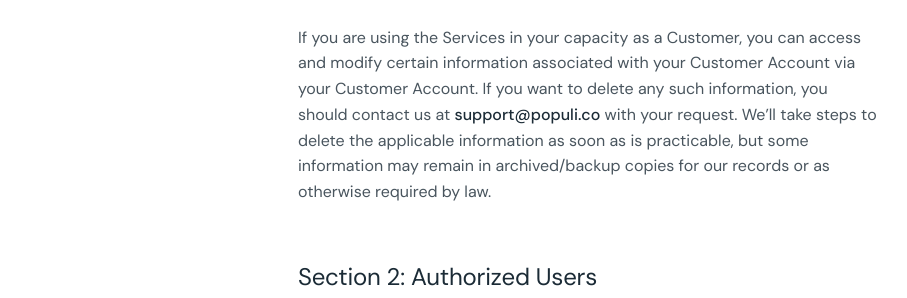
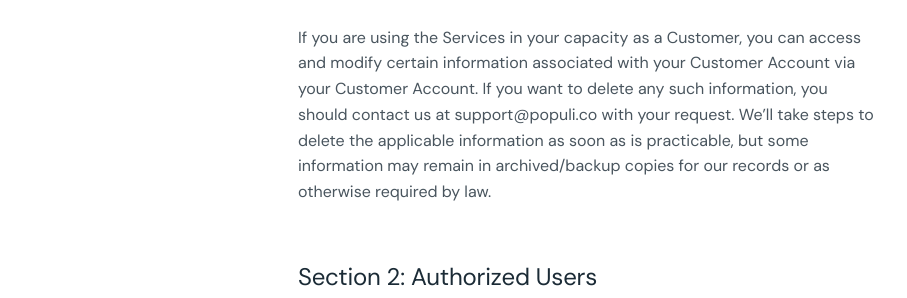
Before and after one commit to jtgrauke/jtgrauke.github.io, a Jekyll site: the page built from legal/privacy.html, in a window 1280 px wide and 900 px high, scrolled down 1731 px. Shown: the part 233-531 px from the top of the window, without its empty margins (96-1003 px from the left). Built offline with Jekyll 4.4.1, drawn with Linux system fonts in a browser that asks for light colours; nearby versions of some CDN libraries.

Commit message:
one last time

```diff
--- a/legal/privacy.html
+++ b/legal/privacy.html
@@ -71,7 +71,7 @@ Title: Populi Privacy Policy
             </h5>
             <p>
                 If you are using the Services in your capacity as a Customer, you can access and modify certain information associated with your Customer
-                Account via your Customer Account. If you want to delete any such information, you should contact us at {% email support@populi.co %} with your
+                Account via your Customer Account. If you want to delete any such information, you should contact us at support@populi.co with your
                 request. We&#8217;ll take steps to delete the applicable information as soon as is practicable, but some information may remain in
                 archived/backup copies for our records or as otherwise required by law.
             </p>
```
Also changed, not shown: 2 other files.
